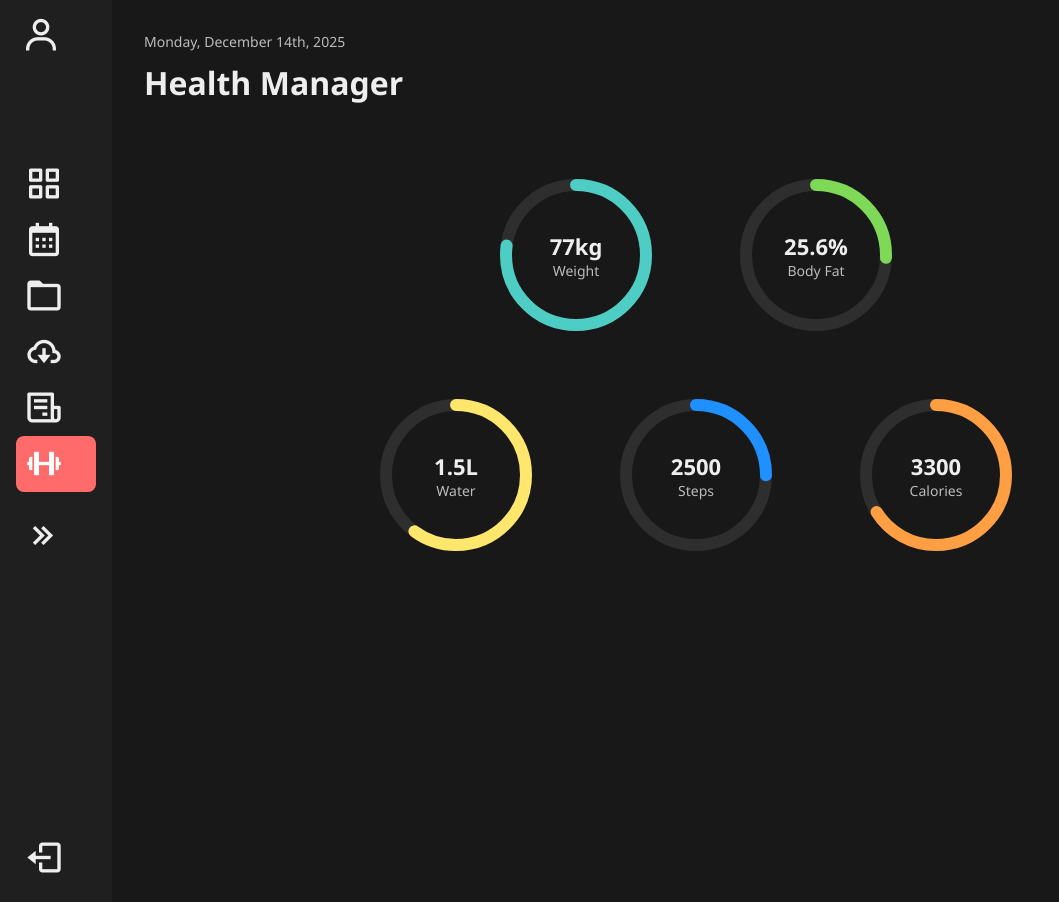
After one commit to Dhananjay625/LifeFlow, a Django app: page /HealthManager/ in a window 1280 px wide. The commit adds this page. Shown: the whole page, without its empty margins (0-1059 px from the left). Run offline with Django 4.2, Linux system fonts and the light colour scheme.

Commit message:
Added  Health Manager page

```diff
--- a/LifeFlow/LifeFlow/urls.py
+++ b/LifeFlow/LifeFlow/urls.py
@@ -31,4 +31,7 @@ urlpatterns = [
     path('list/', views.task_list, name='task_list'),
     path('complete/<int:task_id>/', views.complete_task, name='complete_task'),
     path('archive/<int:task_id>/', views.archive_task, name='archive_task'),
+    path('archive/<int:task_id>/', views.archive_task, name='archive_task'),
+    path('HealthManager/', views.HealthManager, name='HealthManager'),
+
 ]
--- a/LifeFlow/main/static/index.css
+++ b/LifeFlow/main/static/index.css
@@ -644,3 +644,188 @@ h1 {
 .logout-btn a i {
   font-size: 2.5rem;
 }
+
+/* Health Manager */
+.circle-card, .metric-card {
+  width: 140px;
+  height: 140px;
+  border-radius: 50%;
+  background: var(--background-light);
+  display: flex;
+  flex-direction: column;
+  justify-content: center;
+  align-items: center;
+  box-shadow: 0 2px 5px rgba(0,0,0,0.4);
+  transition: transform 0.3s;
+}
+
+.circle-card:hover, .metric-card:hover {
+  transform: scale(1.05);
+}
+
+.circle-value {
+  font-size: 28px;
+  font-weight: bold;
+  color: var(--text-light);
+}
+
+.circle-label {
+  margin-top: 5px;
+  font-size: 14px;
+  color: var(--text-muted);
+}
+
+.progress-container {
+  position: relative;
+  width: 120px;
+  height: 120px;
+}
+
+.progress-ring {
+  transform: rotate(-90deg);
+}
+
+.progress-ring-bg,
+.progress-ring-fill {
+  fill: none;
+  stroke-width: 10;
+  cx: 60;
+  cy: 60;
+  r: 50;
+}
+
+.progress-ring-bg {
+  stroke: #2e2e2e;
+}
+
+.progress-ring-fill {
+  stroke-linecap: round;
+  stroke-dasharray: 314;
+  stroke-dashoffset: 314;
+  transition: stroke-dashoffset 1s ease-out;
+}
+
+.progress-ring-fill.weight {
+  stroke: #4ECDC4;
+  stroke-dashoffset: calc(314 - (314 * 0.77));
+}
+
+.progress-ring-fill.water {
+  stroke: #FFE66D;
+  stroke-dashoffset: calc(314 - (314 * 0.6));
+}
+
+.progress-ring-fill.steps {
+  stroke: #1e90ff;
+  stroke-dashoffset: calc(314 - (314 * 0.25));
+}
+
+.progress-ring-fill.calories {
+  stroke: #ff9f43;
+  stroke-dashoffset: calc(314 - (314 * 0.66));
+}
+
+.progress-label {
+  position: absolute;
+  top: 50%;
+  left: 50%;
+  transform: translate(-50%, -50%);
+  text-align: center;
+}
+
+.progress-label .value {
+  font-size: 20px;
+  font-weight: bold;
+  color: var(--text-light);
+}
+
+.progress-label .label {
+  font-size: 14px;
+  color: var(--text-muted);
+}
+.health-grid {
+  display: grid;
+  grid-template-columns: repeat(auto-fit, minmax(180px, 1fr));
+  gap: 40px;
+  justify-items: center;
+  margin-top: 40px;
+  padding: 0 2rem;
+}
+
+.progress-container.large {
+  width: 160px;
+  height: 160px;
+}
+
+.progress-ring-bg,
+.progress-ring-fill {
+  stroke-width: 12;
+}
+
+.progress-ring-fill {
+  stroke-dasharray: 440; /* 2πr = 2 * π * 70 */
+  stroke-dashoffset: 440;
+  transition: stroke-dashoffset 1s ease-out;
+}
+
+.progress-ring-fill.weight {
+  stroke: #4ECDC4;
+  stroke-dashoffset: calc(440 - (440 * 0.77));
+}
+
+.progress-ring-fill.water {
+  stroke: #FFE66D;
+  stroke-dashoffset: calc(440 - (440 * 0.6));
+}
+
+.progress-ring-fill.steps {
+  stroke: #1e90ff;
+  stroke-dashoffset: calc(440 - (440 * 0.25));
+}
+
+.progress-ring-fill.calories {
+  stroke: #ff9f43;
+  stroke-dashoffset: calc(440 - (440 * 0.66));
+}
+
+.progress-label {
+  position: absolute;
+  top: 50%;
+  left: 50%;
+  transform: translate(-50%, -50%);
+  text-align: center;
+}
+
+.progress-label .value {
+  font-size: 22px;
+  font-weight: bold;
+  color: var(--text-light);
+}
+
+.progress-label .label {
+  font-size: 14px;
+  color: var(--text-muted);
+}
+
+.health-row {
+  display: flex;
+  justify-content: center;
+  align-items: center;
+  gap: 60px;
+  flex-wrap: wrap;
+}
+
+.health-row.two {
+  margin-top: 20px;
+  margin-bottom: 40px;
+}
+
+.health-row.three {
+  gap: 40px;
+  flex-wrap: wrap;
+}
+
+.progress-ring-fill.bodyfat {
+  stroke: #7ED957;
+  stroke-dashoffset: calc(440 - (440 * 0.256)); /* 25.6% */
+}
--- a/LifeFlow/main/templates/BillManager.html
+++ b/LifeFlow/main/templates/BillManager.html
@@ -21,7 +21,8 @@
           <li><a href="{% url 'calender' %}"><i class='bx bx-calendar'></i><span>Calendar</span></a></li>
           <li><a href="{% url 'DocumentStorage' %}"><i class='bx bx-folder'></i><span>Document Manager</span></a></li>
           <li><a href="{% url 'Subscription' %}"><i class='bx bx-cloud-download'></i><span>Subscription Tracker</span></a></li>
-          <li><a href="{% url 'BillManager' %}" class="active"><i class='bx bx-receipt'></i><span>Bill Manager</span></a></li>
+          <li><a href="{% url 'BillManager' %}"><i class='bx bx-receipt'></i><span>Bill Manager</span></a></li>
+          <li><a href="{% url 'HealthManager' %}" class="active"><i class='bx bx-dumbbell'></i><span>Health Manager</span></a></li>
         </ul>
         <div class="collapse-btn">
           <a href="#" data-resize-btn>
--- a/LifeFlow/main/templates/DocumentStorage.html
+++ b/LifeFlow/main/templates/DocumentStorage.html
@@ -19,9 +19,10 @@
         <ul class="nav-links">
           <li><a href="{% url 'TaskManager' %}"><i class='bx bx-grid-alt'></i><span>Task Manager</span></a></li>
           <li><a href="{% url 'calender' %}"><i class='bx bx-calendar'></i><span>Calendar</span></a></li>
-          <li><a href="{% url 'DocumentStorage' %}" class="active"><i class='bx bx-folder'></i><span>Document Manager</span></a></li>
+          <li><a href="{% url 'DocumentStorage' %}"><i class='bx bx-folder'></i><span>Document Manager</span></a></li>
           <li><a href="{% url 'Subscription' %}"><i class='bx bx-cloud-download'></i><span>Subscription Tracker</span></a></li>
           <li><a href="{% url 'BillManager' %}"><i class='bx bx-receipt'></i><span>Bill Manager</span></a></li>
+          <li><a href="{% url 'HealthManager' %}" class="active"><i class='bx bx-dumbbell'></i><span>Health Manager</span></a></li>
         </ul>
         <div class="collapse-btn">
           <a href="#" data-resize-btn>
--- /dev/null
+++ b/LifeFlow/main/templates/HealthManager.html
@@ -0,0 +1,209 @@
+{% load static %}
+<!DOCTYPE html>
+<html lang="en">
+<head>
+  <meta charset="UTF-8">
+  <meta name="viewport" content="width=device-width, initial-scale=1.0">
+  <title>Health Manager - LifeFlow</title>
+  <link rel="stylesheet" href="{% static 'index.css' %}?v=3">
+  <link href='https://unpkg.com/boxicons@2.1.4/css/boxicons.min.css' rel='stylesheet'>
+  <style>
+    .health-section {
+      display: flex;
+      flex-direction: column;
+      align-items: center;
+      gap: 60px;
+      margin-top: 40px;
+    }
+
+    .health-row {
+      display: flex;
+      justify-content: center;
+      gap: 80px;
+      flex-wrap: wrap;
+    }
+
+    .progress-container.large {
+      width: 160px;
+      height: 160px;
+      position: relative;
+    }
+
+    .progress-ring {
+      transform: rotate(-90deg);
+    }
+
+    .progress-ring-bg,
+    .progress-ring-fill {
+      fill: none;
+      stroke-width: 12;
+      cx: 80;
+      cy: 80;
+      r: 70;
+    }
+
+    .progress-ring-bg {
+      stroke: #2e2e2e;
+    }
+
+    .progress-ring-fill {
+      stroke-linecap: round;
+      stroke-dasharray: 440;
+      stroke-dashoffset: 440;
+      transition: stroke-dashoffset 1s ease-out;
+    }
+
+    .progress-ring-fill.weight {
+      stroke: #4ECDC4;
+      stroke-dashoffset: calc(440 - (440 * 0.77));
+    }
+
+    .progress-ring-fill.bodyfat {
+      stroke: #7ED957;
+      stroke-dashoffset: calc(440 - (440 * 0.256));
+    }
+
+    .progress-ring-fill.water {
+      stroke: #FFE66D;
+      stroke-dashoffset: calc(440 - (440 * 0.6));
+    }
+
+    .progress-ring-fill.steps {
+      stroke: #1e90ff;
+      stroke-dashoffset: calc(440 - (440 * 0.25));
+    }
+
+    .progress-ring-fill.calories {
+      stroke: #ff9f43;
+      stroke-dashoffset: calc(440 - (440 * 0.66));
+    }
+
+    .progress-label {
+      position: absolute;
+      top: 50%;
+      left: 50%;
+      transform: translate(-50%, -50%);
+      text-align: center;
+    }
+
+    .progress-label .value {
+      font-size: 22px;
+      font-weight: bold;
+      color: var(--text-light);
+    }
+
+    .progress-label .label {
+      font-size: 14px;
+      color: var(--text-muted);
+    }
+  </style>
+</head>
+
+<body>
+  <div class="container">
+    <aside>
+      <div class="user">
+        <i class='bx bx-user'></i>
+      </div>
+      <nav class="nav">
+        <ul class="nav-links">
+          <li><a href="{% url 'TaskManager' %}"><i class='bx bx-grid-alt'></i><span>Task Manager</span></a></li>
+          <li><a href="{% url 'calender' %}"><i class='bx bx-calendar'></i><span>Calendar</span></a></li>
+          <li><a href="{% url 'DocumentStorage' %}"><i class='bx bx-folder'></i><span>Document Manager</span></a></li>
+          <li><a href="{% url 'Subscription' %}"><i class='bx bx-cloud-download'></i><span>Subscription Tracker</span></a></li>
+          <li><a href="{% url 'BillManager' %}"><i class='bx bx-receipt'></i><span>Bill Manager</span></a></li>
+          <li><a href="{% url 'HealthManager' %}" class="active"><i class='bx bx-dumbbell'></i><span>Health Manager</span></a></li>
+        </ul>
+        <div class="collapse-btn">
+          <a href="#" data-resize-btn>
+            <i class='bx bx-chevrons-right'></i><span>Collapse</span>
+          </a>
+        </div>
+        <div class="logout-btn">
+          <a href="{% url 'login' %}">
+            <i class='bx bx-log-out'></i><span>Logout</span>
+          </a>
+        </div>
+      </nav>
+    </aside>
+
+    <main class="content">
+      <header class="header">
+        <div class="date">Monday, December 14th, 2025</div>
+        <h1>Health Manager</h1>
+      </header>
+
+      <section class="health-section">
+        <!-- Row 1: Weight & Body Fat -->
+        <div class="health-row">
+          <div class="progress-container large">
+            <svg class="progress-ring" width="160" height="160">
+              <circle class="progress-ring-bg" cx="80" cy="80" r="70"/>
+              <circle class="progress-ring-fill weight" cx="80" cy="80" r="70"/>
+            </svg>
+            <div class="progress-label">
+              <div class="value">77kg</div>
+              <div class="label">Weight</div>
+            </div>
+          </div>
+
+          <div class="progress-container large">
+            <svg class="progress-ring" width="160" height="160">
+              <circle class="progress-ring-bg" cx="80" cy="80" r="70"/>
+              <circle class="progress-ring-fill bodyfat" cx="80" cy="80" r="70"/>
+            </svg>
+            <div class="progress-label">
+              <div class="value">25.6%</div>
+              <div class="label">Body Fat</div>
+            </div>
+          </div>
+        </div>
+
+        <!-- Row 2: Water, Steps, Calories -->
+        <div class="health-row">
+          <div class="progress-container large">
+            <svg class="progress-ring" width="160" height="160">
+              <circle class="progress-ring-bg" cx="80" cy="80" r="70"/>
+              <circle class="progress-ring-fill water" cx="80" cy="80" r="70"/>
+            </svg>
+            <div class="progress-label">
+              <div class="value">1.5L</div>
+              <div class="label">Water</div>
+            </div>
+          </div>
+
+          <div class="progress-container large">
+            <svg class="progress-ring" width="160" height="160">
+              <circle class="progress-ring-bg" cx="80" cy="80" r="70"/>
+              <circle class="progress-ring-fill steps" cx="80" cy="80" r="70"/>
+            </svg>
+            <div class="progress-label">
+              <div class="value">2500</div>
+              <div class="label">Steps</div>
+            </div>
+          </div>
+
+          <div class="progress-container large">
+            <svg class="progress-ring" width="160" height="160">
+              <circle class="progress-ring-bg" cx="80" cy="80" r="70"/>
+              <circle class="progress-ring-fill calories" cx="80" cy="80" r="70"/>
+            </svg>
+            <div class="progress-label">
+              <div class="value">3300</div>
+              <div class="label">Calories</div>
+            </div>
+          </div>
+        </div>
+      </section>
+    </main>
+  </div>
+
+  <script>
+    const resizeBtn = document.querySelector("[data-resize-btn]");
+    resizeBtn.addEventListener("click", function (e) {
+      e.preventDefault();
+      document.body.classList.toggle("sb-expanded");
+    });
+  </script>
+</body>
+</html>
--- a/LifeFlow/main/templates/Subscription.html
+++ b/LifeFlow/main/templates/Subscription.html
@@ -20,8 +20,9 @@
             <li><a href="{% url 'TaskManager' %}"><i class='bx bx-grid-alt'></i><span>Task Manager</span></a></li>
             <li><a href="{% url 'calender' %}"><i class='bx bx-calendar'></i><span>Calendar</span></a></li>
             <li><a href="{% url 'DocumentStorage' %}"><i class='bx bx-folder'></i><span>Document Manager</span></a></li>
-            <li><a href="{% url 'Subscription' %}" class="active"><i class='bx bx-cloud-download'></i><span>Subscription Tracker</span></a></li>
+            <li><a href="{% url 'Subscription' %}"><i class='bx bx-cloud-download'></i><span>Subscription Tracker</span></a></li>
             <li><a href="{% url 'BillManager' %}"><i class='bx bx-receipt'></i><span>Bill Manager</span></a></li>
+            <li><a href="{% url 'HealthManager' %}" class="active"><i class='bx bx-dumbbell'></i><span>Health Manager</span></a></li>
           </ul>
           <div class="collapse-btn">
             <a href="#" data-resize-btn>
--- a/LifeFlow/main/views.py
+++ b/LifeFlow/main/views.py
@@ -105,3 +105,6 @@ def LandingPage(request):
 
 def DocumentStorage(request):
     return render(request, 'DocumentStorage.html')
+
+def HealthManager(request):
+    return render(request, 'HealthManager.html')
```
Also changed, not shown: LifeFlow/main/templates/TaskManager.html (+7 -5 lines), LifeFlow/main/templates/calender.html (+13 -11 lines), LifeFlow/db.sqlite3.
